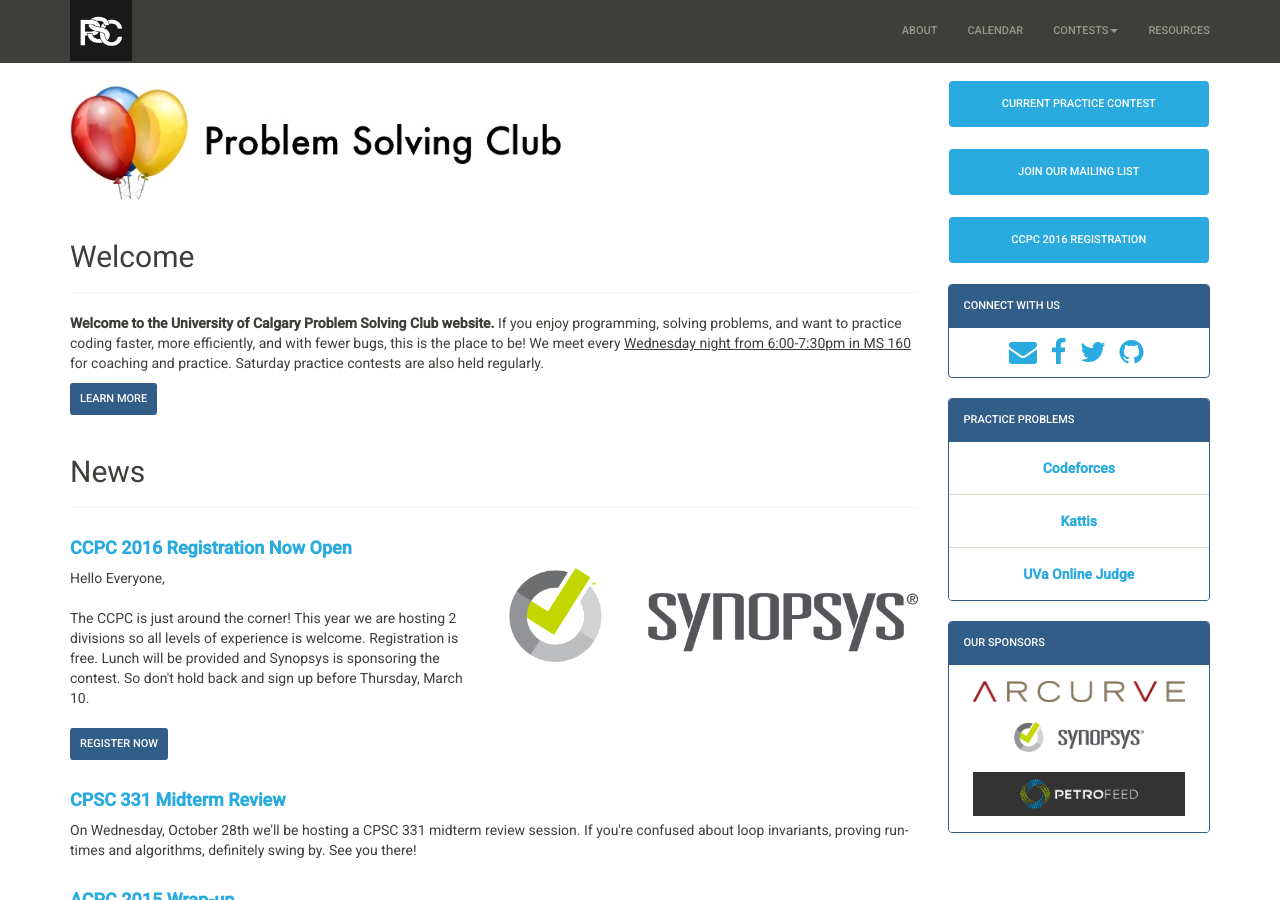
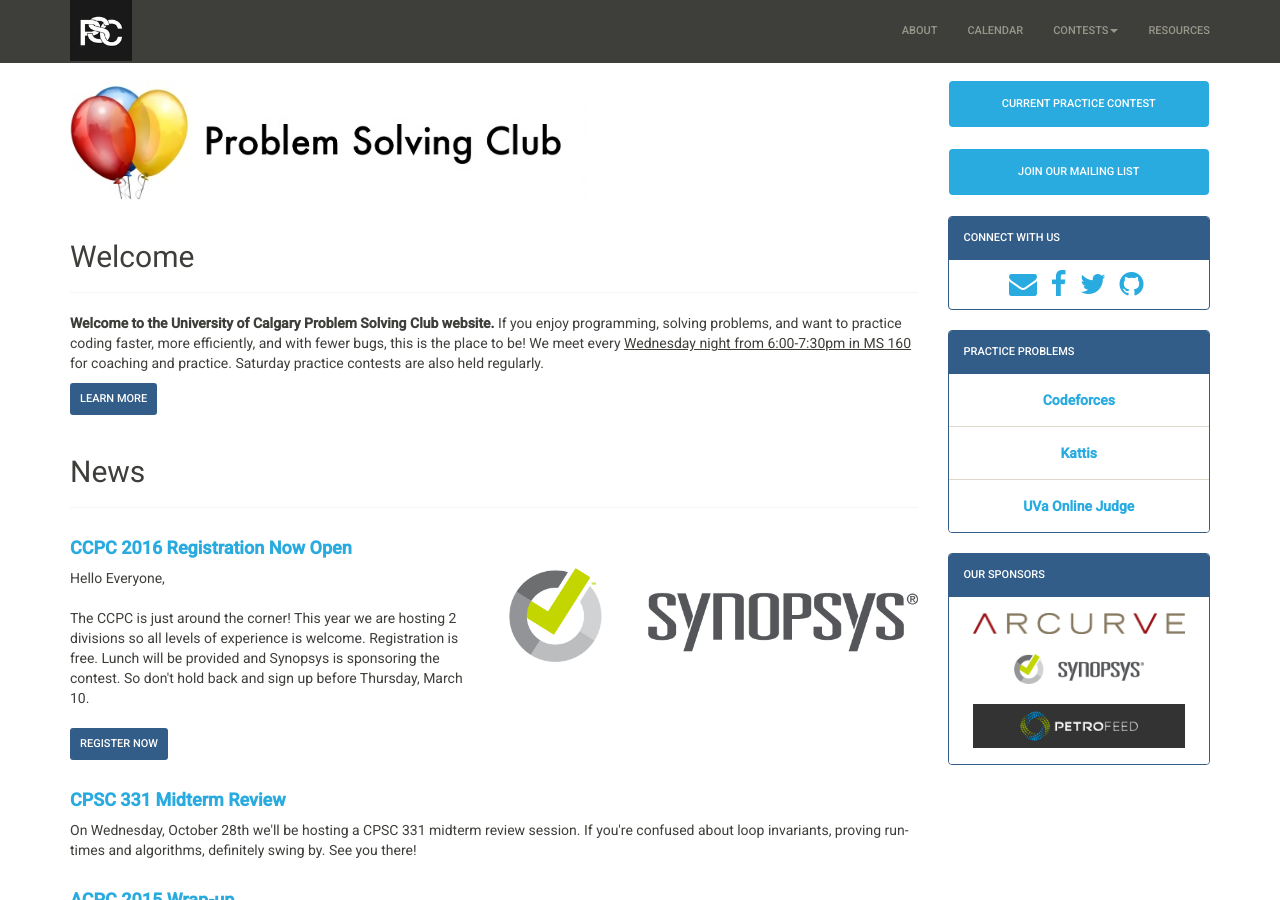
Before and after one commit to ProblemSolvingClub/psc-website, a Jekyll site: the page built from index.html, in a window 1280 px wide and 900 px high. Built offline with Jekyll 4.4.1, drawn with Linux system fonts in a browser that asks for light colours; nearby versions of some CDN libraries.

Commit message:
remove ccpc registration button

```diff
--- a/index.html
+++ b/index.html
@@ -75,13 +75,6 @@ title: Problem Solving Club
       <div class="panel">
         <a class="btn btn-info btn-block" href="http://mailman.ucalgary.ca/mailman/listinfo/psc-l" role="button">
           Join our mailing list
-        </a>
-      </div><!-- ./panel -->
-
-      <!-- CCPC 2016 Registration -->
-      <div class="panel">
-        <a class="btn btn-info btn-block" href="/contests/ccpc/2016/index.html" role="button">
-	  CCPC 2016 Registration
         </a>
       </div><!-- ./panel -->
 
```
